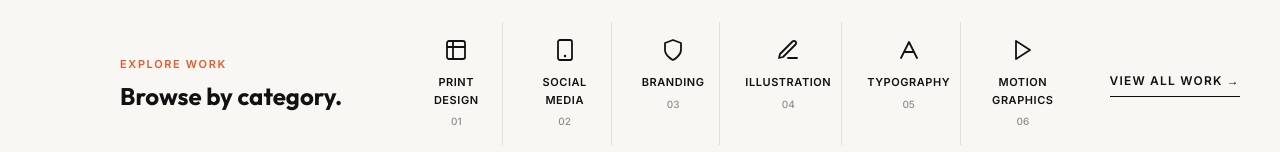
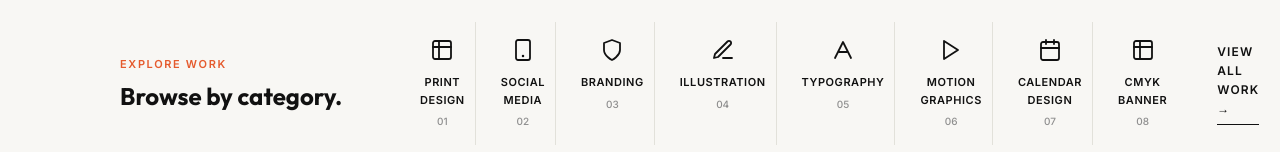
Before and after one commit to happysingh3d/graphic-portfolio, a website built with Vite: page index.html in a window 1280 px wide. Shown: the part 800-952 px from the top of the page. Built offline with nearby package versions, Linux system fonts and the light colour scheme.

Commit message:
Align categories into a single line on desktop and cleanup asset mappings

```diff
--- a/index.css
+++ b/index.css
@@ -1142,7 +1142,7 @@ main, .site-header, .site-footer {
 }
 .explore-grid {
   display: grid;
-  grid-template-columns: repeat(6, 1fr);
+  grid-template-columns: repeat(8, 1fr);
   gap: 15px;
 }
 .explore-item {
--- a/index.html
+++ b/index.html
@@ -117,7 +117,7 @@
                 <div class="hero-card square hero-grid-item" data-id="typography-typography" role="button" tabindex="0" aria-label="Open Mirchi Run Typography">
                   <img src="web/assets/typography/typography-typography_03.jpg" alt="Mirchi Run Typographic Art" />
                 </div>
-                <div class="hero-card square hero-grid-item" data-id="branding-logo_&_brand_identity" role="button" tabindex="0" aria-label="Open Sodhi's Sessions Brand Design">
+                <div class="hero-card square hero-grid-item" data-id="branding-logos" role="button" tabindex="0" aria-label="Open Sodhi's Sessions Brand Design">
                   <img src="web/assets/branding/branding-logo_&_brand_identity_06.jpg" alt="Sodhi's Sessions Brand Design" />
                 </div>
               </div>
@@ -169,7 +169,7 @@
           </div>
 
           <!-- 03. Branding -->
-          <div class="explore-item" data-id="branding-logo_&_brand_identity" role="button" tabindex="0" aria-label="Open Branding Collection">
+          <div class="explore-item" data-id="branding-logos" role="button" tabindex="0" aria-label="Open Branding Collection">
             <div class="explore-icon">
               <svg viewBox="0 0 24 24" fill="none" stroke="currentColor" stroke-width="1.8" stroke-linecap="round" stroke-linejoin="round">
                 <path d="M12 22s8-4 8-10V5l-8-3-8 3v7c0 6 8 10 8 10z" />
@@ -212,6 +212,33 @@
             <span class="explore-name">Motion Graphics</span>
             <span class="explore-num">06</span>
           </div>
+
+          <!-- 07. Calendar Design -->
+          <div class="explore-item" data-id="posters_banners-calendar_design" role="button" tabindex="0" aria-label="Open Calendar Design Collection">
+            <div class="explore-icon">
+              <svg viewBox="0 0 24 24" fill="none" stroke="currentColor" stroke-width="1.8" stroke-linecap="round" stroke-linejoin="round">
+                <rect x="3" y="4" width="18" height="18" rx="2" ry="2"></rect>
+                <line x1="16" y1="2" x2="16" y2="6"></line>
+                <line x1="8" y1="2" x2="8" y2="6"></line>
+                <line x1="3" y1="10" x2="21" y2="10"></line>
+              </svg>
+            </div>
+            <span class="explore-name">Calendar Design</span>
+            <span class="explore-num">07</span>
+          </div>
+
+          <!-- 08. CMYK Banner -->
+          <div class="explore-item" data-id="posters_banners-cmyk_banner" role="button" tabindex="0" aria-label="Open CMYK Banner Collection">
+            <div class="explore-icon">
+              <svg viewBox="0 0 24 24" fill="none" stroke="currentColor" stroke-width="1.8" stroke-linecap="round" stroke-linejoin="round">
+                <rect x="3" y="3" width="18" height="18" rx="2" />
+                <path d="M9 3v18M3 9h18" />
+              </svg>
+            </div>
+            <span class="explore-name">CMYK Banner</span>
+            <span class="explore-num">08</span>
+          </div>
+
         </div>
 
         <div class="explore-right">
@@ -308,10 +335,10 @@
         <div class="showcase-info">
           <h2>BRANDING</h2>
           <p>Logos, brand identity, stationery &amp; branding mockups.</p>
-          <a class="view-all-projects showcase-card" data-id="branding-logo_&_brand_identity" href="#work">VIEW ALL PROJECTS <span class="arrow">→</span></a>
+          <a class="view-all-projects showcase-card" data-id="branding-logos" href="#work">VIEW ALL PROJECTS <span class="arrow">→</span></a>
         </div>
         <div class="showcase-cards cols-4">
-          <article class="card showcase-card" data-id="branding-logo_&_brand_identity" role="button" tabindex="0" aria-label="Open Tandoori Beatz Logo">
+          <article class="card showcase-card" data-id="branding-logos" role="button" tabindex="0" aria-label="Open Tandoori Beatz Logo">
             <div class="thumb-wrap logo-contain">
               <img class="thumb" src="web/assets/branding/branding-logo_&_brand_identity_01.jpg" alt="Tandoori Beatz Logo" loading="lazy" />
             </div>
@@ -319,7 +346,7 @@
               <h3 class="card-title">Tandoori Beatz Logo</h3>
             </div>
           </article>
-          <article class="card showcase-card" data-id="branding-logo_&_brand_identity" role="button" tabindex="0" aria-label="Open DeadHunk Gaming Logo">
+          <article class="card showcase-card" data-id="branding-logos" role="button" tabindex="0" aria-label="Open DeadHunk Gaming Logo">
             <div class="thumb-wrap">
               <img class="thumb" src="web/assets/branding/branding-logo_&_brand_identity_02.jpg" alt="DeadHunk Gaming Logo" loading="lazy" />
             </div>
@@ -327,7 +354,7 @@
               <h3 class="card-title">DeadHunk Gaming Logo</h3>
             </div>
           </article>
-          <article class="card showcase-card" data-id="branding-logo_&_brand_identity" role="button" tabindex="0" aria-label="Open The Valiant Syndicate Logo">
+          <article class="card showcase-card" data-id="branding-logos" role="button" tabindex="0" aria-label="Open The Valiant Syndicate Logo">
             <div class="thumb-wrap">
               <img class="thumb" src="web/assets/branding/branding-logo_&_brand_identity_03.jpg" alt="The Valiant Syndicate Logo" loading="lazy" />
             </div>
@@ -335,7 +362,7 @@
               <h3 class="card-title">The Valiant Syndicate Logo</h3>
             </div>
           </article>
-          <article class="card showcase-card" data-id="branding-logo_&_brand_identity" role="button" tabindex="0" aria-label="Open Momo's Beatz Logo">
+          <article class="card showcase-card" data-id="branding-logos" role="button" tabindex="0" aria-label="Open Momo's Beatz Logo">
             <div class="thumb-wrap logo-contain">
               <img class="thumb" src="web/assets/branding/branding-logo_&_brand_identity_04.jpg" alt="Momo's Beatz Logo" loading="lazy" />
             </div>
@@ -343,6 +370,7 @@
               <h3 class="card-title">Momo's Beatz Logo</h3>
             </div>
           </article>
+
         </div>
       </div>
 
--- a/web/designs.web.js
+++ b/web/designs.web.js
@@ -53,7 +53,7 @@ const designs = [
     "id": "branding-logos",
     "title": "Logo Design Collection",
     "category": "Branding",
-    "description": "A showcase of 18 logo designs spanning multiple industries — from restaurants and real estate to tech startups and personal brands. Each mark was crafted to be memorable, scalable, and versatile across all media. Tools used: Adobe Illustrator, CorelDraw.",
+    "description": "A showcase of 28 logo designs spanning multiple industries — from restaurants and real estate to tech startups and personal brands. Each mark was crafted to be memorable, scalable, and versatile across all media. Tools used: Adobe Illustrator, CorelDraw.",
     "source": "",
     "thumbnail": "web/assets/branding/branding-logos_cover_thumb.jpg",
     "images": [
@@ -74,7 +74,17 @@ const designs = [
       "web/assets/branding/branding-logos_15.jpg",
       "web/assets/branding/branding-logos_16.jpg",
       "web/assets/branding/branding-logos_17.jpg",
-      "web/assets/branding/branding-logos_18.jpg"
+      "web/assets/branding/branding-logos_18.jpg",
+      "web/assets/branding/branding-logo_&_brand_identity_01.jpg",
+      "web/assets/branding/branding-logo_&_brand_identity_02.jpg",
+      "web/assets/branding/branding-logo_&_brand_identity_03.jpg",
+      "web/assets/branding/branding-logo_&_brand_identity_04.jpg",
+      "web/assets/branding/branding-logo_&_brand_identity_05.jpg",
+      "web/assets/branding/branding-logo_&_brand_identity_06.jpg",
+      "web/assets/branding/branding-logo_&_brand_identity_07.jpg",
+      "web/assets/branding/branding-logo_&_brand_identity_08.jpg",
+      "web/assets/branding/branding-logo_&_brand_identity_09.jpg",
+      "web/assets/branding/branding-logo_&_brand_identity_10.jpg"
     ],
     "count": 18
   },
@@ -126,7 +136,8 @@ const designs = [
       "web/assets/motion_graphics/motion_graphics-motion_graphic_02.gif",
       "web/assets/motion_graphics/motion_graphics-motion_graphic_03.gif",
       "web/assets/motion_graphics/motion_graphics-motion_graphic_04.gif",
-      "web/assets/motion_graphics/motion_graphics-motion_graphic_05.gif"
+      "web/assets/motion_graphics/motion_graphics-motion_graphic_05.gif",
+      "web/assets/motion_graphics/motion_graphics-logo_animation_01.gif"
     ],
     "count": 5
   },
```
Also changed, not shown: web/assets/branding/branding-logos_06.jpg (deleted), web/assets/branding/branding-logos_09.jpg (deleted).
